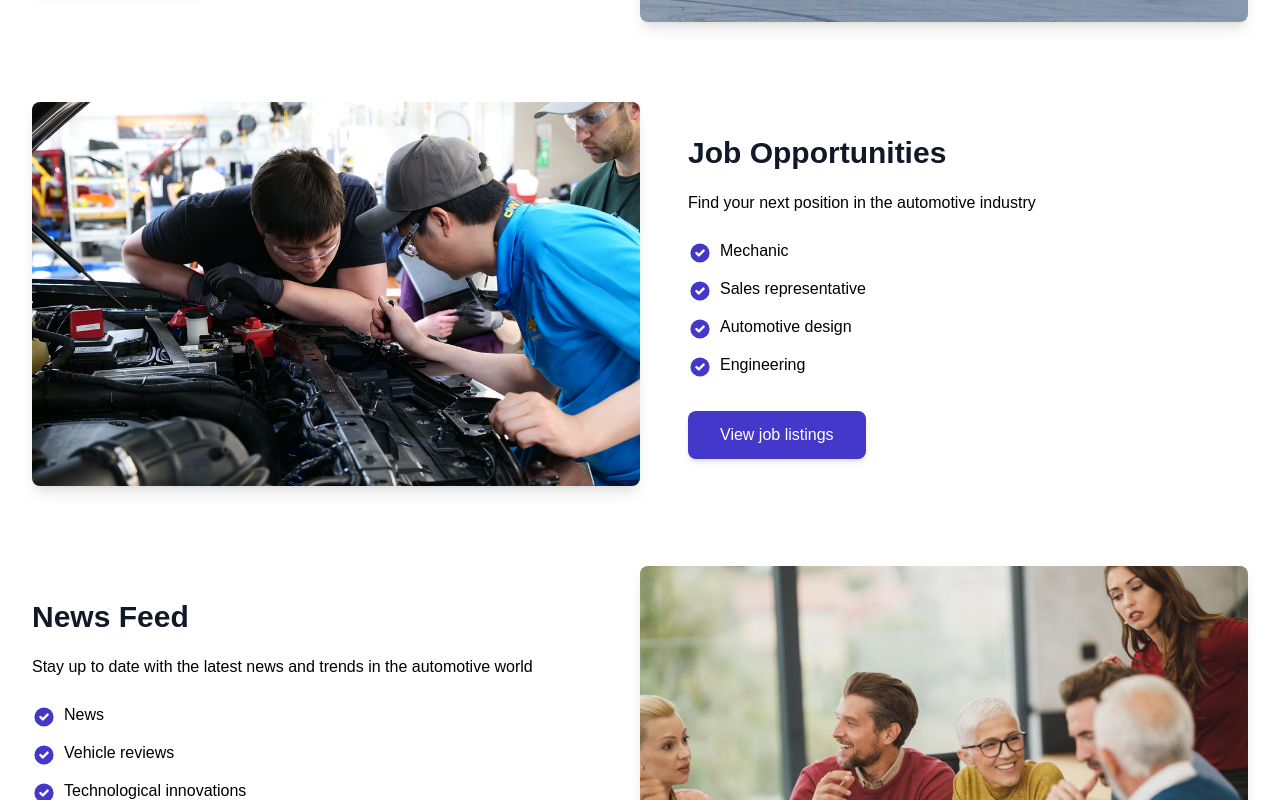
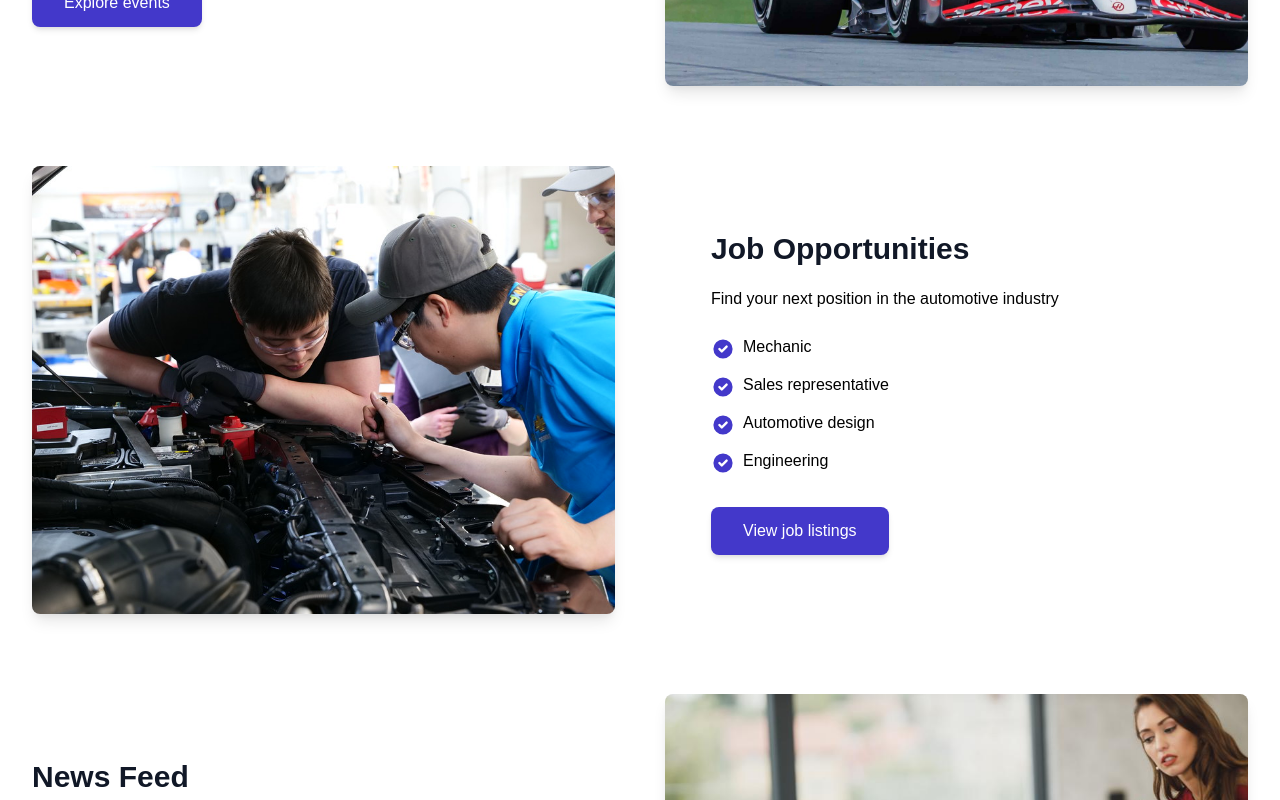
Before and after one commit to Romjah/gearconnect-landing, a Next.js app: page /features in a window 1280 px wide. Shown: the part 820-1620 px from the top of the page. Built offline with nearby package versions, Linux system fonts and the light colour scheme.

Commit message:
Refactor FeatureSection component layout and styles for improved responsiveness and consistency. Consolidated content structure and adjusted CSS for better alignment and spacing across different screen sizes.

```diff
--- a/src/app/components/feature/FeatureSection.tsx
+++ b/src/app/components/feature/FeatureSection.tsx
@@ -23,48 +23,7 @@ export default function FeatureSection({
 }: FeatureSectionProps) {
   return (
     <div className={reverse ? "feature-row-reverse" : "feature-row"}>
-      {reverse ? (
-        <>
-          <div className="feature-image-container">
-            <div className="feature-image-wrapper">
-              <Image
-                src={imageSrc}
-                alt={imageAlt}
-                fill
-                style={{ objectFit: "cover" }}
-              />
-            </div>
-          </div>
-          <div className="feature-content-right">
-            <h2 className="feature-title">{title}</h2>
-            <p className="feature-description">{description}</p>
-            <ul className="feature-list">
-              {features.map((feature, index) => (
-                <li key={index} className="feature-list-item">
-                  <svg
-                    className="feature-list-icon"
-                    fill="currentColor"
-                    viewBox="0 0 20 20"
-                    xmlns="http://www.w3.org/2000/svg"
-                  >
-                    <path
-                      fillRule="evenodd"
-                      d="M10 18a8 8 0 100-16 8 8 0 000 16zm3.707-9.293a1 1 0 00-1.414-1.414L9 10.586 7.707 9.293a1 1 0 00-1.414 1.414l2 2a1 1 0 001.414 0l4-4z"
-                      clipRule="evenodd"
-                    ></path>
-                  </svg>
-                  <span className="feature-list-text">{feature}</span>
-                </li>
-              ))}
-            </ul>
-            <Link href="/download" className="feature-cta">
-              {ctaText}
-            </Link>
-          </div>
-        </>
-      ) : (
-        <>
-          <div className="feature-content">
+      <div className={reverse ? "feature-content-right" : "feature-content"}>
         <h2 className="feature-title">{title}</h2>
         <p className="feature-description">{description}</p>
         <ul className="feature-list">
@@ -100,8 +59,6 @@ export default function FeatureSection({
           />
         </div>
       </div>
-        </>
-      )}
     </div>
   );
 }
--- a/src/styles/components/features.css
+++ b/src/styles/components/features.css
@@ -80,53 +80,48 @@
   }
 }
 
-.feature-row {
+.feature-row, .feature-row-reverse {
   display: flex;
   flex-direction: column-reverse;
   align-items: center;
   margin-bottom: 5rem;
+  gap: 2rem;
 }
 
 @media (min-width: 768px) {
   .feature-row {
     flex-direction: row;
+    gap: 3rem;
+  }
+
+  .feature-row-reverse {
+    flex-direction: row-reverse;
+    gap: 3rem;
   }
 }
 
-.feature-row-reverse {
-  display: flex;
-  flex-direction: column;
-  align-items: center;
-  margin-bottom: 5rem;
+.feature-content, .feature-content-right {
+  width: 100%;
+  padding: 0 1rem;
 }
 
-@media (min-width: 768px) {
-  .feature-row-reverse {
-    flex-direction: row;
+@media (min-width: 640px) {
+  .feature-content, .feature-content-right {
+    padding: 0 2rem;
   }
-}
-
-.feature-content {
-  margin-top: 2.5rem;
 }
 
 @media (min-width: 768px) {
   .feature-content {
     width: 50%;
     padding-right: 3rem;
-    margin-top: 0;
+    padding-left: 0;
   }
-}
 
-.feature-content-right {
-  margin-top: 2.5rem;
-}
-
-@media (min-width: 768px) {
   .feature-content-right {
     width: 50%;
     padding-left: 3rem;
-    margin-top: 0;
+    padding-right: 0;
   }
 }
 
@@ -185,23 +180,44 @@
   overflow: hidden;
   border-radius: 0.5rem;
   box-shadow: 0 10px 15px -3px rgba(0, 0, 0, 0.1), 0 4px 6px -2px rgba(0, 0, 0, 0.05);
+  width: 100%;
+  max-width: 100%;
+}
+
+@media (min-width: 640px) {
+  .feature-image-container {
+    max-width: 90%;
+  }
 }
 
 @media (min-width: 768px) {
   .feature-image-container {
     width: 50%;
+    max-width: none;
   }
 }
 
 .feature-image-wrapper {
   position: relative;
-  height: 20rem;
+  height: 16rem;
   width: 100%;
+}
+
+@media (min-width: 640px) {
+  .feature-image-wrapper {
+    height: 20rem;
+  }
 }
 
 @media (min-width: 768px) {
   .feature-image-wrapper {
     height: 24rem;
+  }
+}
+
+@media (min-width: 1024px) {
+  .feature-image-wrapper {
+    height: 28rem;
   }
 }
 
```
Lines whose indentation alone changed are shown as unchanged.
